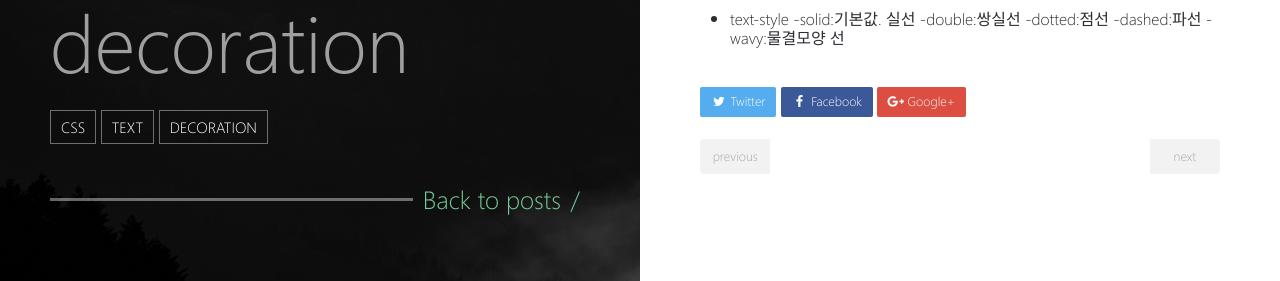
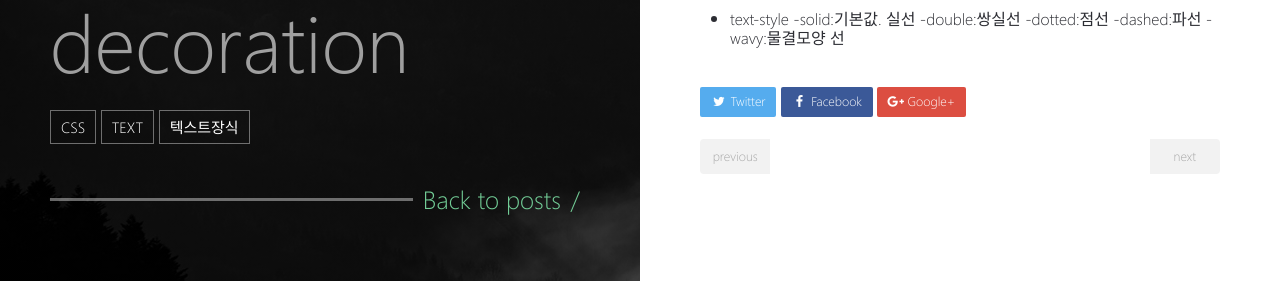
Before and after one commit to yubobae/yubobae.github.com, a Jekyll site: the page built from _posts/css/2018-07-24-text-decoration.md, in a window 1280 px wide. Shown: the part 616-897 px from the top of the page. Built offline with Jekyll 4.4.1, drawn with Linux system fonts in a browser that asks for light colours.

Commit message:
Update 2018-07-24-text-decoration.md

````diff
--- a/_posts/css/2018-07-24-text-decoration.md
+++ b/_posts/css/2018-07-24-text-decoration.md
@@ -5,7 +5,7 @@ excerpt: ""
 tags:
   - css
   - text
-  - decoration
+  - 텍스트장식
 ---
 ## CSS : text-decoration
 ```
````
